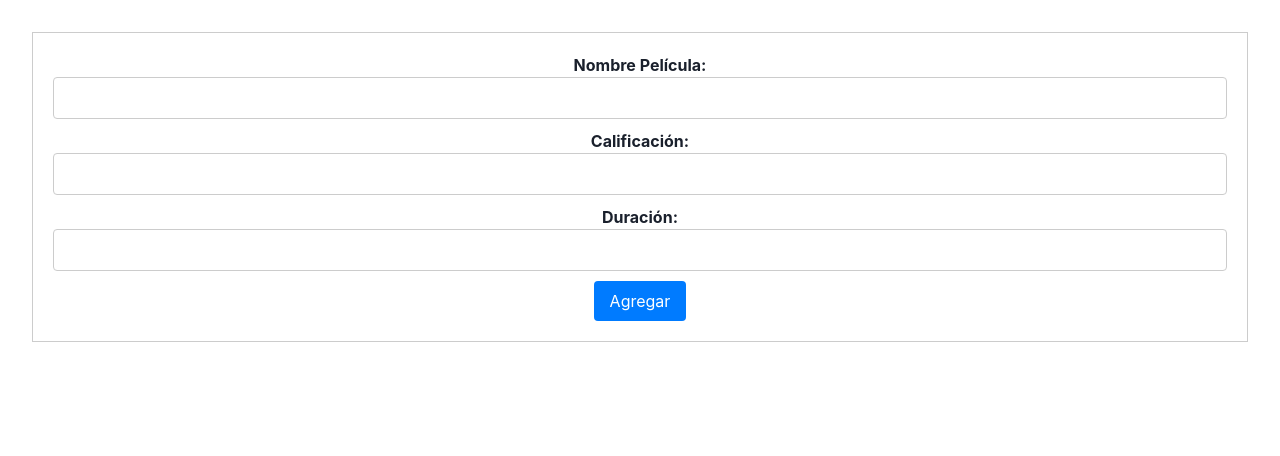
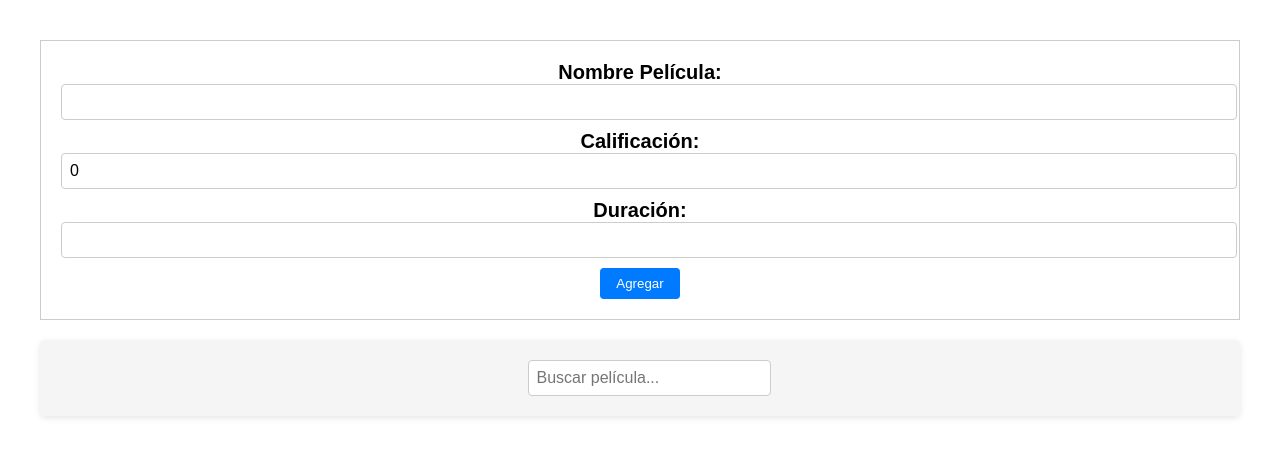
Before and after one commit to LanzerDev/challenge-react, a React (Vite) app: page / in a window 1280 px wide. Shown: the top 456 px of the page. Built offline with nearby package versions, Linux system fonts and the light colour scheme.

Commit message:
terminado?

```diff
--- a/package.json
+++ b/package.json
@@ -10,11 +10,10 @@
     "preview": "vite preview"
   },
   "dependencies": {
-    "@chakra-ui/react": "^2.8.0",
     "@emotion/react": "^11.11.1",
     "@emotion/styled": "^11.11.0",
-    "framer-motion": "^10.13.0",
-    "prop-types": "^15.8.1",
+    "@mui/icons-material": "^5.14.1",
+    "@mui/material": "^5.14.1",
     "react": "^18.2.0",
     "react-dom": "^18.2.0"
   },
--- a/src/App.css
+++ b/src/App.css
@@ -3,13 +3,8 @@
   margin: 0 auto;
   padding: 2rem;
   text-align: center;
-}
-.container{
-  display: flex;
-  flex-direction: column;
-  justify-content: center;
-  align-items: center;
-  gap: 16px;
+  font-family: Arial, Helvetica, sans-serif;
+  font-size: 20px;
 }
 
 .logo {
--- /dev/null
+++ b/src/components/Alert/Alert.jsx
@@ -0,0 +1,18 @@
+import React, { useState } from "react";
+import Snackbar from "@mui/material/Snackbar";
+import Alert from '@mui/material/Alert';
+
+export function CustomAlert  ({ open, onClose, severity, message }) {
+  return (
+    <Snackbar
+      open={open}
+      autoHideDuration={3000}
+      onClose={onClose}
+      anchorOrigin={{ vertical: "top", horizontal: "right" }}
+    >
+      <Alert onClose={onClose} severity={severity}>
+        {message}
+      </Alert>
+    </Snackbar>
+  );
+};
--- a/src/components/MovieCard/MovieCard.jsx
+++ b/src/components/MovieCard/MovieCard.jsx
@@ -24,7 +24,7 @@ export function MovieCard({nombre, calificacion, duracion}){
             <div className="datos-pelicula">
                 <div>
                     <label htmlFor="">calificacion:</label>
-                    <p>{calificacion}</p>
+                    <p>{calificacion/100}</p>
                 </div>
                 <div>
                     <label htmlFor="">duracion:</label>
--- a/src/components/MovieCard/MovieCardStyle.css
+++ b/src/components/MovieCard/MovieCardStyle.css
@@ -1,31 +1,36 @@
-h1{
+h1 {
     display: flex;
     flex-direction: column;
     justify-content: center;
     align-items: center;
-}
-.movie-card{
-    background-color: antiquewhite;
+  }
+
+  .movie-card {
+    background-color: rgba(226, 160, 73, 0.8); /* Usaremos el mismo color del contenedor pero con una transparencia para que se vea más integrado */
     width: 60%;
     height: 120px;
     border-radius: 10px;
     margin: 0;
-}
+    padding: 10px; /* Agregamos un poco de espacio interno para separar los elementos internos */
+    box-shadow: 0 2px 6px rgba(0, 0, 0, 0.1); /* Sombra sutil para resaltar la tarjeta */
+    display: flex; /* Añadimos un flex container para organizar los elementos internos */
+    flex-direction: column; /* Organizaremos los elementos en columna */
+    justify-content: space-between; /* Distribuimos los elementos verticalmente con espacio entre ellos */
+  }
 
-.movie-card label {
-    display: block;
+  .movie-card label {
     font-weight: bold;
   }
 
-.nombre-pelicula{
+  .nombre-pelicula {
     display: flex;
     justify-content: space-around;
-}
+    margin-bottom: 10px; /* Agregamos un poco de margen inferior para separar los elementos */
+  }
 
-.datos-pelicula{
+  .datos-pelicula {
     display: flex;
     flex-direction: row;
     width: 100%;
     justify-content: space-around;
-    margin-top: 20px;
-}
+  }
--- a/src/components/MovieForm/MovieForm.jsx
+++ b/src/components/MovieForm/MovieForm.jsx
@@ -1,6 +1,7 @@
 import './MovieFormStyles.css'
-import { useState, useRef, useEffect } from 'react';
-import useFormatoTexto from '../../hooks/useFormatoTexto';
+import { useState, useRef } from 'react';
+import { CustomAlert } from '../Alert/Alert';
+
 
 
 // eslint-disable-next-line react/prop-types
@@ -16,15 +17,24 @@ export function MovieForm({ funcAgregarPelicula }) {
   const inputRef3 = useRef(null);
 
   const handleChange = (e) => {
-    const { name, value } = e.target;
+    let { name, value } = e.target;
+
+    //validacion para que la calificacion tenga rango del 1 al 100
+    if(name === "calificacion"){
+      value = parseInt(e.target.value, 10);
+      if (value >= 1 && value <= 100) {
+        setCalificacion(value);
+      }
+    }
+
     setMovieData({ ...movieData, [name]: value });
   };
 
   const handleBtnClick = () => {
     if (movieData.nombre && movieData.calificacion && movieData.duracion) {
 
-      const res = validarTexto(movieData.duracion);
-      if(res === "1"){
+      const valido = validarTexto(movieData.duracion);
+      if (valido === "1") {
         funcAgregarPelicula(movieData);
 
         setMovieData({
@@ -32,13 +42,15 @@ export function MovieForm({ funcAgregarPelicula }) {
           duracion: '',
           calificacion: '',
         });
+
+        setCalificacion(0);
       } else {
-        alert("Por favor, especifique el tiempo en horas o minutos (por ejemplo, 2,5h o 150m)");
+        setOpen(true);
       }
     }
   }
 
-  const validarTexto = (texto) =>{
+  const validarTexto = (texto) => {
     const regexHoras = /^\d+(,\d+)?\s*h$/i;
     const regexMinutos = /^\d+(,\d+)?\s*m$/i;
 
@@ -59,9 +71,22 @@ export function MovieForm({ funcAgregarPelicula }) {
     }
   };
 
+  const [open, setOpen] = useState(false);
+  const [calificacion, setCalificacion] = useState(0);
+
+  const handleAlertClose = () => {
+    setOpen(false);
+  }
+
   return (
     <div className="movie-form">
       <div>
+        <CustomAlert
+        open={open}
+        onClose={handleAlertClose}
+        severity={"warning"}
+        message={"Por favor, especifique el tiempo en horas o minutos (por ejemplo, 2,5h o 150m)"}
+        ></CustomAlert>
         <label htmlFor="nombre">Nombre Película:</label>
         <input
           ref={inputRef1}
@@ -77,13 +102,15 @@ export function MovieForm({ funcAgregarPelicula }) {
         <label htmlFor="calificacion">Calificación:</label>
         <input
           ref={inputRef2}
-          type="number"
+          type="tel"
+          min={1}
+          max={100}
+          maxLength={3}
           id="calificacion"
           name="calificacion"
-          value={movieData.calificacion}
+          value={calificacion}
           onChange={handleChange}
           onKeyDown={(event) => handleKeyDown(event, inputRef3)}
-          maxLength={3}
         />
       </div>
       <div>
--- a/src/components/MovieList/MovieList.jsx
+++ b/src/components/MovieList/MovieList.jsx
@@ -1,12 +1,50 @@
 import { useState } from 'react';
 import './movieliststyle.css'
 import { MovieCard } from '../MovieCard/MovieCard';
+import { CustomAlert } from '../Alert/Alert';
 
-function MovieList ({listPeliculas}) {
+function MovieList({ listPeliculas }) {
+  const [searchTerm, setSearchTerm] = useState("");
+  const [open, setOpen] = useState(false);
+  const [searchInput, setSeaerchInput] = useState("");
+
+  const handleSearchChange = (event) => {
+    setSearchTerm(event.target.value);
+
+    if(filteredMovies.length == 0){
+      setOpen(true)
+    }
+
+    if(searchTerm.length >= 2){
+      setSeaerchInput(searchTerm)
+    }
+  };
+
+  const filteredMovies = listPeliculas.filter((pelicula) =>
+    pelicula.nombre.toLowerCase().includes(searchInput.toLowerCase())
+  );
+
+  const handleAlertClose = () => {
+    setOpen(false);
+  }
 
   return (
     <div className="container">
-        {listPeliculas.map((pelicula, index) => (
+        <CustomAlert
+        open={open}
+        onClose={handleAlertClose}
+        severity={"warning"}
+        message={"No se encontraron resultados."}
+        ></CustomAlert>
+      <div>
+        <input
+          type="text"
+          value={searchTerm}
+          onChange={handleSearchChange}
+          placeholder="Buscar película..."
+        />
+      </div>
+      {filteredMovies.map((pelicula, index) => (
         <MovieCard
           key={index}
           nombre={pelicula.nombre}
--- a/src/components/MovieList/MovieListStyle.css
+++ b/src/components/MovieList/MovieListStyle.css
@@ -12,3 +12,24 @@
 .movie-card p {
   margin-bottom: 5px;
 }
+
+input {
+  width: 100%;
+  padding: 8px;
+  font-size: 16px;
+  border: 1px solid #ccc;
+  border-radius: 4px;
+}
+
+.container {
+  display: flex;
+  flex-direction: column;
+  justify-content: center;
+  align-items: center;
+  padding-top: 20px;
+  padding-bottom: 20px;
+  gap: 16px;
+  background-color: #f5f5f5; /* Un color gris claro como fondo */
+  border-radius: 5px;
+  box-shadow: 0 2px 6px rgba(0, 0, 0, 0.1); /* Sutil sombra para resaltar el contenedor */
+}
--- a/src/main.jsx
+++ b/src/main.jsx
@@ -1,13 +1,10 @@
 import * as React from 'react'
-import { ChakraProvider } from '@chakra-ui/react'
 import * as ReactDOM from 'react-dom/client'
 import App from './App'
 
 const rootElement = document.getElementById('root')
 ReactDOM.createRoot(rootElement).render(
   <React.StrictMode>
-    <ChakraProvider>
       <App />
-    </ChakraProvider>
   </React.StrictMode>,
 )
```
Also changed, not shown: 1 other file (tests, documents, lock files or other folders). Lines whose indentation alone changed are shown as unchanged.
